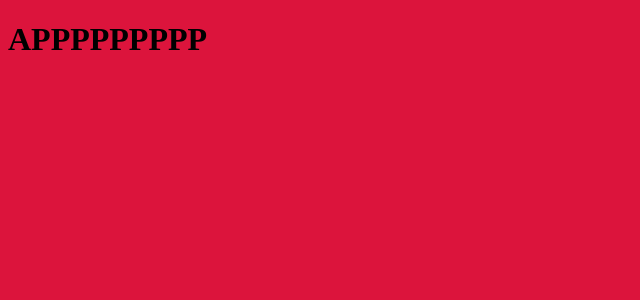
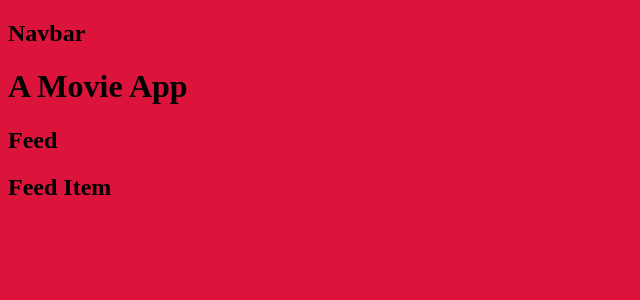
Before and after one commit to TomHerrmann/watchlist2.0, a React app: page / in a window 1280 px wide. Shown: the top 300 px of the page, without its empty margins (0-640 px from the left). Built offline with nearby package versions, Linux system fonts and the light colour scheme; the HTML template or start-up script is replaced by a standard one.

Commit message:
Outline file structure

```diff
--- a/src/App.jsx
+++ b/src/App.jsx
@@ -1,23 +1,19 @@
 import React, { Component, useState } from 'react';
 import './style.css'
+import Navbar from './components/navbar.jsx'
+import Feed from './containers/feed.jsx'
 
-class App extends Component {
-  constructor() {
-    super();
-    this.state = {
+const App = () => {
 
-    }
-  }
-
-  render() {
-    return (
-      <div className="app" >
-        <div className="watch-list">
-          <h1>APPPPPPPPP</h1>
-        </div>
+  return (
+    <div className="app" >
+      <Navbar />
+      <div className="watch-list">
+        <h1>A Movie App</h1>
+        <Feed />
       </div>
-    )
-  }
-}
+    </div>
+  )
+};
 
 export default App;
--- /dev/null
+++ b/src/components/feedItem.jsx
@@ -0,0 +1,12 @@
+import React, { Component, useState } from 'react';
+
+const FeedItem = () => {
+
+  return (
+    <div className="feed-item" >
+      <h2>Feed Item</h2>
+    </div>
+  )
+};
+
+export default FeedItem;
--- /dev/null
+++ b/src/components/navbar.jsx
@@ -0,0 +1,12 @@
+import React, { Component, useState } from 'react';
+
+const Navbar = () => {
+
+  return (
+    <div className="navbar" >
+      <h2>Navbar</h2>
+    </div>
+  )
+};
+
+export default Navbar;
--- /dev/null
+++ b/src/containers/feed.jsx
@@ -0,0 +1,14 @@
+import React, { Component, useState } from 'react';
+import FeedItem from '../components/feedItem.jsx';
+
+const Feed = () => {
+
+  return (
+    <div className="feed" >
+      <h2>Feed</h2>
+      <FeedItem />
+    </div>
+  )
+};
+
+export default Feed;
--- a/webpack.config.js
+++ b/webpack.config.js
@@ -30,7 +30,7 @@ module.exports = {
     filename: 'bundle.js',
   },
   devServer: {
-    contentBase: path.join(__dirname, 'public/'),
+    contentBase: path.join(__dirname, 'dist/'),
     port: 8080,
     publicPath: 'http://localhost:8080/dist/',
     hotOnly: true,
```
Also changed, not shown: 2 other files (tests, documents, lock files or other folders).
